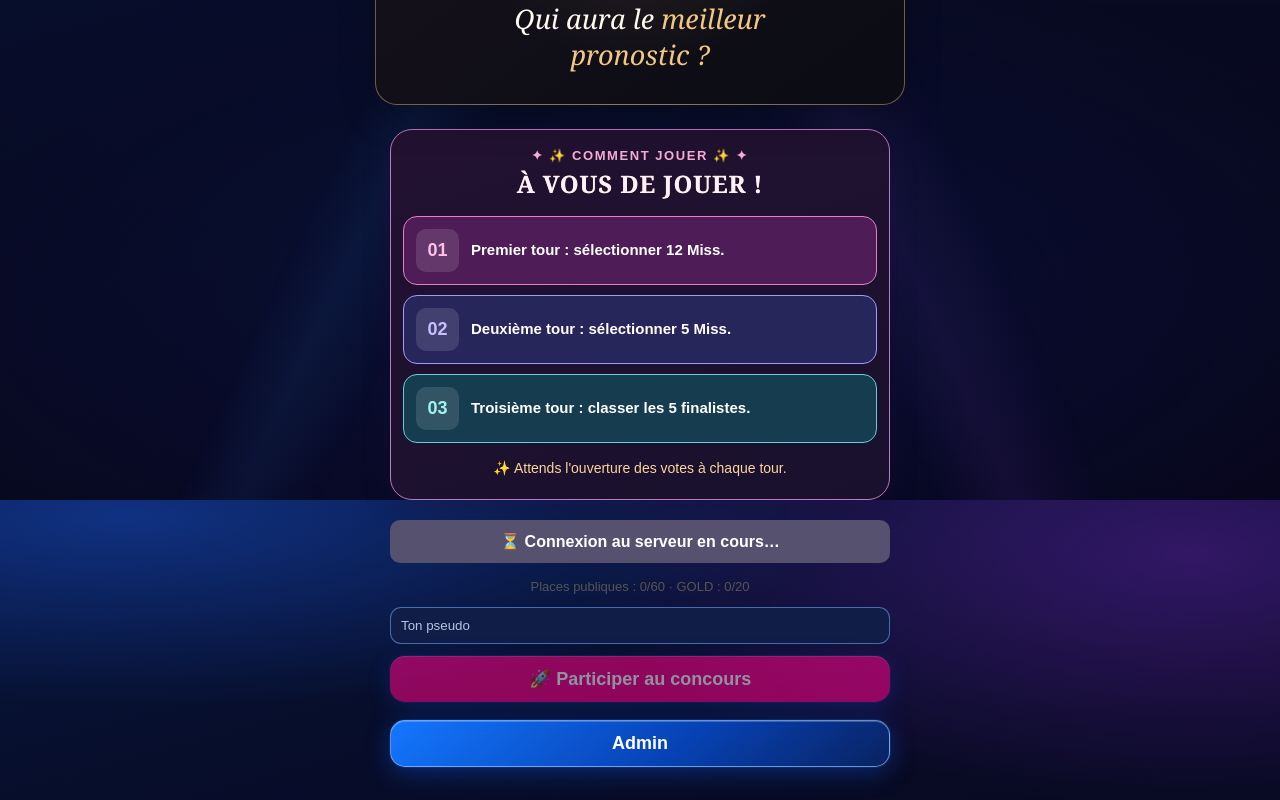
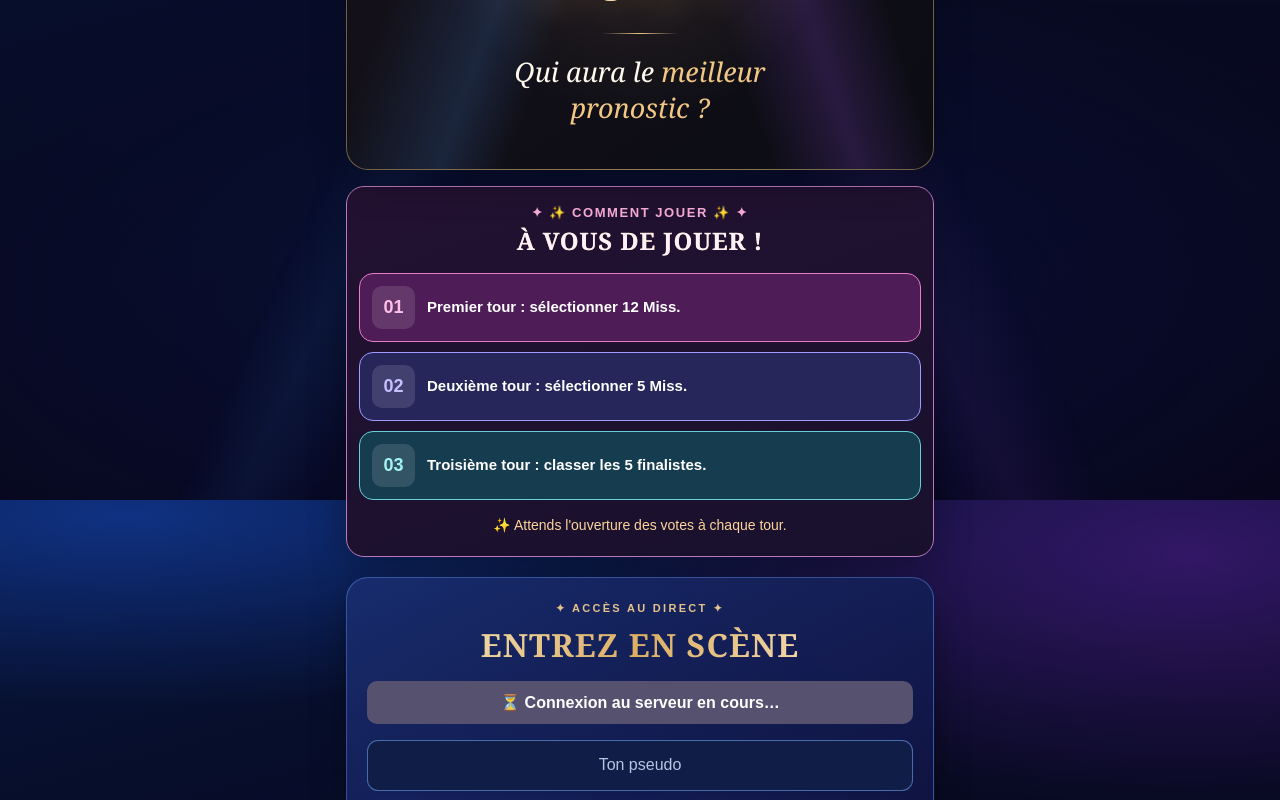
Before and after one commit to ludhardy-arch/miss2027, a React (Vite) app in the folder miss2026-main/: page /#/login in a window 1280 px wide. Shown: the part 300-1100 px from the top of the page. Built offline with nearby package versions, Linux system fonts and the light colour scheme; no server answers; the database is empty.

Commit message:
Apply approved Grand Show TV test design to production: src/pages/Login.jsx

```diff
--- a/miss2026-main/src/pages/Login.jsx
+++ b/miss2026-main/src/pages/Login.jsx
@@ -5,14 +5,11 @@ import { auth } from "../firebase";
 import { GoogleAuthProvider, signInWithPopup, signInAnonymously, onAuthStateChanged } from "firebase/auth";
 
 export default function Login({ setUser }) {
-  const { addPlayer, connectionsOpen, connectionsLoaded, connectionsError, gameId, publicUsed, goldUsed } = useContext(AppContext);
+  const { addPlayer, connectionsOpen, connectionsLoaded, connectionsError, gameId } = useContext(AppContext);
   const [pseudo, setPseudo] = useState("");
   const [error, setError] = useState("");
   const [pending, setPending] = useState(false);
   const [adminUid, setAdminUid] = useState("");
-  const [goldCode, setGoldCode] = useState("");
-  const goldRequired = publicUsed >= 60;
-  const full = goldRequired && goldUsed >= 20;
   const navigate = useNavigate();
 
   // Authenticate first-time visitors before reading the admin-controlled entry flag.
@@ -29,7 +26,6 @@ export default function Login({ setUser }) {
   }, []);
 
   async function loginPlayer() {
-    if (full) { setError("Toutes les places sont prises."); return; }
     if (!connectionsLoaded || !connectionsOpen) { setError("Les connexions sont fermées. Attends que l’administrateur les ouvre."); return; }
     const p = pseudo.trim().replace(/\s+/g, " ");
     if (!/^[a-zA-ZÀ-ÖØ-öø-ÿ0-9_ -]{2,24}$/.test(p)) {
@@ -43,7 +39,7 @@ export default function Login({ setUser }) {
       // The database security rules must bind the pseudo to this UID.
       // Check the current opening state again after Firebase authentication.
       if (!connectionsLoaded || !connectionsOpen) throw new Error("Les connexions sont fermées.");
-      await addPlayer(p, credential.user.uid, goldCode);
+      await addPlayer(p, credential.user.uid);
       const userObj = { pseudo: p, role: "player", uid: credential.user.uid, gameId };
       setUser(userObj);
       navigate("/player");
@@ -72,15 +68,15 @@ export default function Login({ setUser }) {
   }
 
   return (
-    <div style={{ padding: 40, maxWidth: 500, margin: "0 auto", textAlign: "center", fontFamily: "Arial, sans-serif" }}>
-      <header style={{ position: "relative", overflow: "hidden", padding: "34px 15px 30px", margin: "-12px -15px 24px", borderRadius: 22, background: "radial-gradient(ellipse at 50% -20%, rgba(248,205,132,.28), transparent 65%), linear-gradient(145deg,#18121b 0%,#0b0c14 100%)", border: "1px solid rgba(232,192,123,.45)", boxShadow: "0 14px 36px rgba(0,0,0,.24)", color: "#fff7e8" }}>
+    <div className="tv-login-shell">
+      <header className="tv-hero" style={{ position: "relative", overflow: "hidden", padding: "34px 15px 30px", margin: "-12px -15px 24px", borderRadius: 22, background: "radial-gradient(ellipse at 50% -20%, rgba(248,205,132,.28), transparent 65%), linear-gradient(145deg,#18121b 0%,#0b0c14 100%)", border: "1px solid rgba(232,192,123,.45)", boxShadow: "0 14px 36px rgba(0,0,0,.24)", color: "#fff7e8" }}>
         <div aria-hidden="true" style={{ fontSize: 40, color: "#e8c68c", lineHeight: 1, marginBottom: 12 }}>♛</div>
         <div style={{ color: "#e8c68c", fontSize: 11, fontWeight: 700, letterSpacing: "0.32em", textTransform: "uppercase" }}>Le concours de pronostics</div>
         <h1 style={{ fontFamily: "Georgia, 'Times New Roman', serif", fontSize: "clamp(34px, 9vw, 49px)", fontWeight: 500, lineHeight: 1.08, letterSpacing: "-.02em", margin: "14px 0 0", color: "#f9e4be", textShadow: "0 2px 22px rgba(238,187,100,.25)" }}>MISS FRANCE <span style={{ display: "block", fontSize: "1.25em", letterSpacing: ".05em" }}>2027</span></h1>
         <div style={{ width: 76, height: 1, margin: "20px auto", background: "linear-gradient(90deg,transparent,#e9c487,transparent)" }} />
         <p style={{ margin: "0 auto", maxWidth: 330, fontFamily: "Georgia, 'Times New Roman', serif", fontStyle: "italic", fontSize: "clamp(21px, 5.5vw, 27px)", lineHeight: 1.35, color: "#fff9ee" }}>Qui aura le <span style={{ color: "#f2c784" }}>meilleur pronostic ?</span></p>
       </header>
-      <section aria-label="Comment jouer" style={{ background: "linear-gradient(160deg, #231131, #18112d)", border: "1px solid #bc79be", color: "white", borderRadius: 22, padding: "18px 12px", marginBottom: 20, boxShadow: "0 10px 28px rgba(37,12,56,.23)" }}>
+      <section className="tv-howto" aria-label="Comment jouer" style={{ background: "linear-gradient(160deg, #231131, #18112d)", border: "1px solid #bc79be", color: "white", borderRadius: 22, padding: "18px 12px", marginBottom: 20, boxShadow: "0 10px 28px rgba(37,12,56,.23)" }}>
         <div style={{ color: "#f7acd7", letterSpacing: ".12em", fontWeight: 800, fontSize: 13, marginBottom: 6 }}>✦ ✨ COMMENT JOUER ✨ ✦</div>
         <h2 style={{ color: "#fff1f9", fontSize: 24, margin: "7px 0 18px" }}>À vous de jouer !</h2>
         {[
@@ -95,23 +91,14 @@ export default function Login({ setUser }) {
         ))}
         <p style={{ color: "#ffd49c", margin: "17px 7px 5px", fontSize: 14 }}>✨ Attends l'ouverture des votes à chaque tour.</p>
       </section>
-      <p role="status" style={{ padding: 12, borderRadius: 10, background: connectionsError ? "#93511b" : !connectionsLoaded ? "#56516f" : connectionsOpen ? "#176b43" : "#74323e", color: "white", fontWeight: "bold" }}>
+      <div className="tv-entry"><div className="tv-entry-eyebrow">✦ ACCÈS AU DIRECT ✦</div><h2>ENTREZ EN SCÈNE</h2><p role="status" style={{ padding: 12, borderRadius: 10, background: connectionsError ? "#93511b" : !connectionsLoaded ? "#56516f" : connectionsOpen ? "#176b43" : "#74323e", color: "white", fontWeight: "bold" }}>
         {connectionsError ? "⚠️ Impossible de vérifier les connexions : " + connectionsError
           : !connectionsLoaded ? "⏳ Connexion au serveur en cours…"
           : connectionsOpen ? "✅ Connexions ouvertes" : "⏳ Connexions fermées — attends l’ouverture par l’admin"}
       </p>
-      <p style={{ fontSize: 13, color: "#555" }}>Places publiques : {publicUsed}/60 · GOLD : {goldUsed}/20</p>
-      {goldRequired && (
-        <section style={{ marginBottom: 14, padding: 14, border: "1px solid #c9a051", background: "#fff8e8", borderRadius: 12 }}>
-          <strong>👑 Connexion GOLD</strong>
-          <p>{full ? "Toutes les places sont occupées." : "Les 60 places publiques sont prises. Code réservé aux invités."}</p>
-          {!full && <input type="password" value={goldCode} onChange={event => setGoldCode(event.target.value)}
-            placeholder="Code GOLD" autoComplete="off" style={{ width: "100%", boxSizing: "border-box", padding: 10 }} />}
-        </section>
-      )}
-      <input disabled={full || !connectionsLoaded || !connectionsOpen || pending} placeholder="Ton pseudo" value={pseudo} onChange={(e) => setPseudo(e.target.value)}
+      <input disabled={!connectionsLoaded || !connectionsOpen || pending} placeholder="Ton pseudo" value={pseudo} onChange={(e) => setPseudo(e.target.value)}
         style={{ padding: 10, width: "100%", boxSizing: "border-box", marginBottom: 12 }} />
-      <button onClick={loginPlayer} disabled={pending || full || !connectionsLoaded || !connectionsOpen} style={{ padding: 12, width: "100%", background: "#ff0088", color: "white", border: 0, cursor: "pointer", marginBottom: 18 }}>
+      <button onClick={loginPlayer} disabled={pending || !connectionsLoaded || !connectionsOpen} style={{ padding: 12, width: "100%", background: "#ff0088", color: "white", border: 0, cursor: "pointer", marginBottom: 18 }}>
         🚀 Participer au concours
       </button>
       <button onClick={loginAdmin} disabled={pending} style={{ padding: 12, width: "100%", cursor: "pointer" }}>
@@ -119,6 +106,7 @@ export default function Login({ setUser }) {
       </button>
       {error && <p role="alert" style={{ color: "#b00020" }}>{error}</p>}
       {adminUid && <p>Ton UID Firebase : <code>{adminUid}</code> — à renseigner dans Render et dans les règles Firebase.</p>}
+      </div>
     </div>
   );
 }
```
